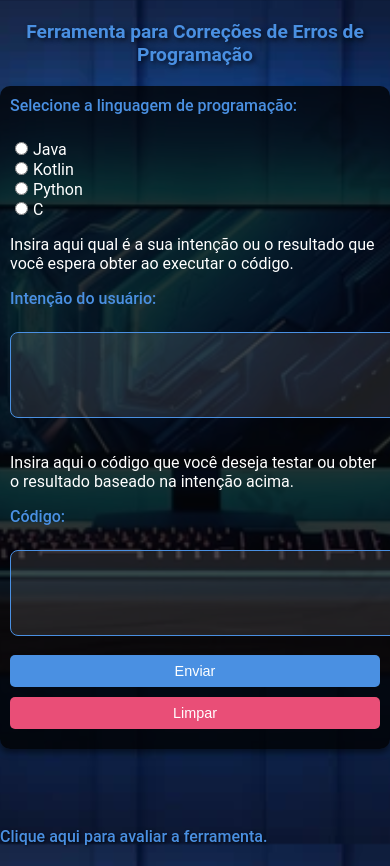
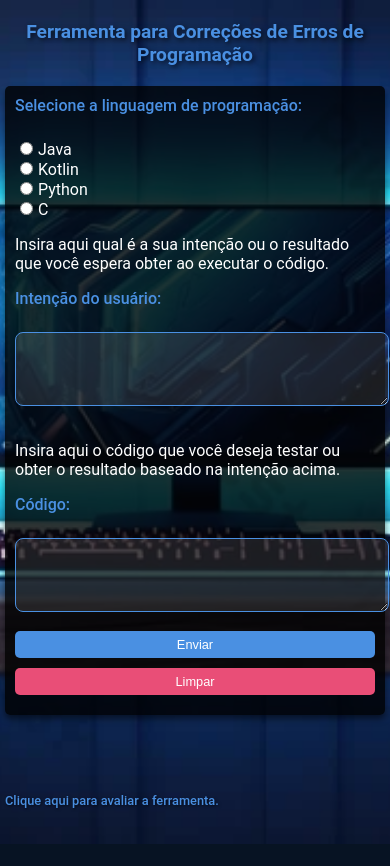
Before and after one commit to antoniosa28/Flask, a Flask app: page / in a window 390 px wide; the page is wider, and only the part inside the window is pictured. After the commit the page ends 844 px from the top of that part, so only its background shows below. Run offline with Flask 3, Linux system fonts and the light colour scheme.

Commit message:
Tudo responsivo

```diff
--- a/templates/index.html
+++ b/templates/index.html
@@ -6,11 +6,11 @@
     <title>Ferramenta para Correções de Erros de Programação</title>
 
     <style>
-        body {
-        font-family: 'Roboto', sans-serif;
+      body {
+        font-family: "Roboto", sans-serif;
         margin: 0;
         padding: 0;
-        background: url('fundo.jpg') no-repeat center center fixed;
+        background: url("fundo.jpg") no-repeat center fixed;
         background-size: cover;
         color: #fff;
       }
@@ -122,12 +122,18 @@
       }
 
       @media (max-width: 768px) {
+        body {
+          padding: 0 10px;
+        }
+
         form {
           padding: 15px;
+          border-radius: 8px;
         }
 
         textarea {
           font-size: 0.9rem;
+          padding: 8px;
         }
 
         button {
@@ -141,18 +147,42 @@
       }
 
       @media (max-width: 480px) {
+        body {
+          padding: 0 5px;
+        }
+
         form {
           padding: 10px;
+          border-radius: 5px;
+        }
+
+        textarea {
+          font-size: 0.8rem;
+          padding: 6px;
         }
 
         button {
           display: block;
           width: 100%;
           margin-bottom: 10px;
+          font-size: 0.8rem;
+          padding: 6px;
         }
 
         h1 {
           font-size: 1.2rem;
+        }
+
+        .response {
+          font-size: 0.8rem;
+          padding: 10px;
+        }
+        .response h2 {
+          font-size: 1rem;
+        }
+
+        a {
+          font-size: 0.8rem;
         }
       }
     </style>
@@ -162,8 +192,7 @@
 
     <form method="POST">
       <div>
-        <label for="language"
-          >Selecione a linguagem de programação:</label
+        <label for="language">Selecione a linguagem de programação:</label
         ><br />
         <input type="radio" id="java" name="language" value="Java" {% if
         request.form.language == 'Java' %}checked{% endif %} />Java<br />
@@ -210,7 +239,8 @@
 
     <br /><br />
     <a
-      href="https://docs.google.com/forms/d/e/1FAIpQLSd9mLKxdP_XDVQhOQ9f8Y15D8NTP12RyShaGGI7tJk1Bv8uKw/viewform?usp=sf_link">
+      href="https://docs.google.com/forms/d/e/1FAIpQLSd9mLKxdP_XDVQhOQ9f8Y15D8NTP12RyShaGGI7tJk1Bv8uKw/viewform?usp=sf_link"
+    >
       Clique aqui para avaliar a ferramenta.
     </a>
 
```
